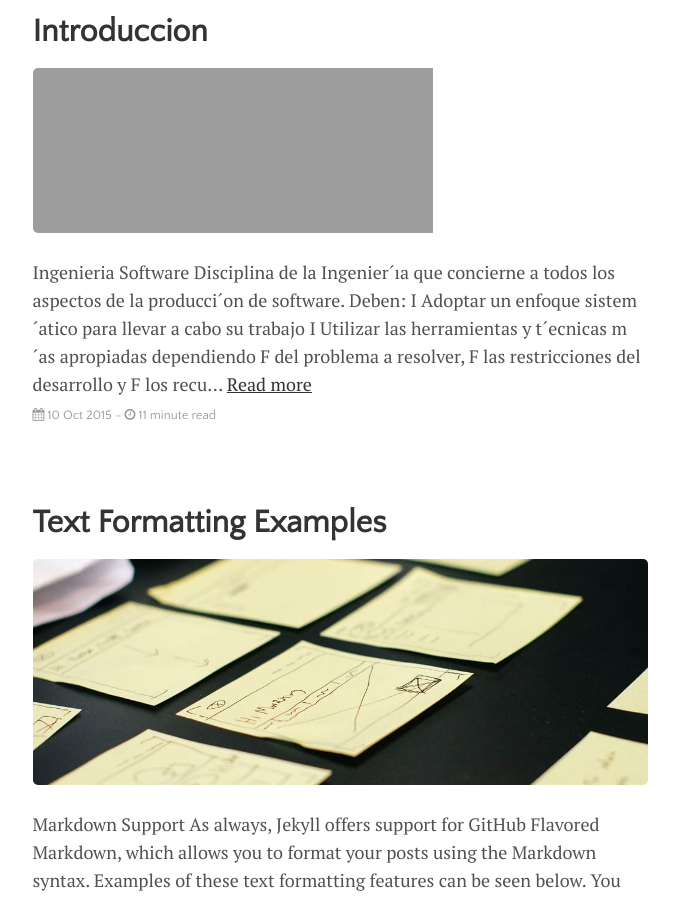
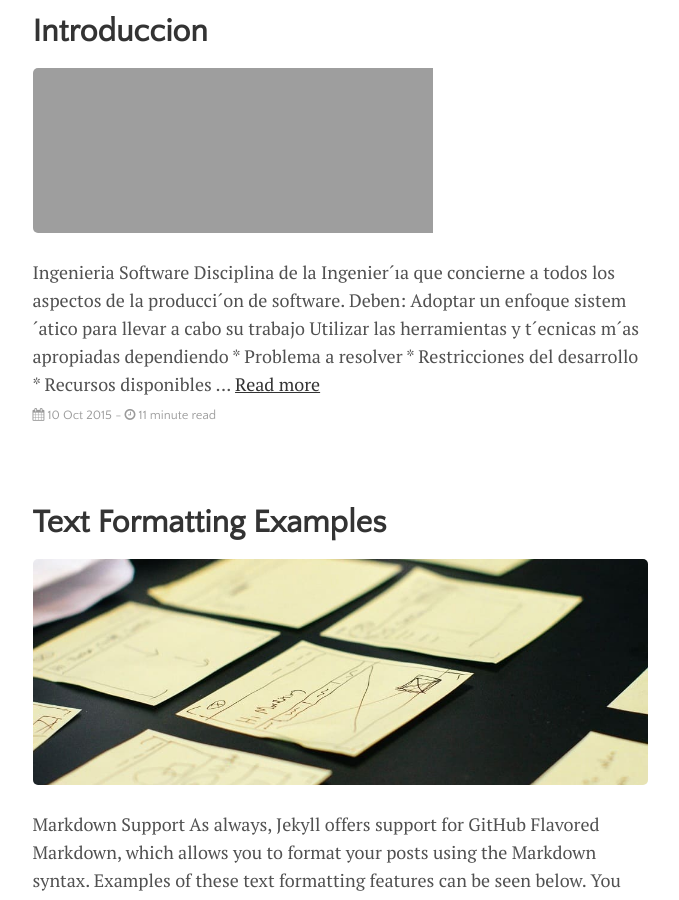
Before and after one commit to Anna-Montoya2020/Ingenieria-de-Software-Proyecto, a Jekyll site: the page built from index.html, in a window 1280 px wide and 900 px high, scrolled down 732 px. Shown: the whole window, without its empty margins (300-979 px from the left). Built offline with Jekyll 4.4.1, drawn with Linux system fonts in a browser that asks for light colours; the list of posts is cut into pages by our own code.

Commit message:
modificacion
modificacion

```diff
--- a/_posts/2015-10-10-getting-started.md
+++ b/_posts/2015-10-10-getting-started.md
@@ -10,11 +10,11 @@ image: https://mexico.unir.net/wp-content/uploads/2018/11/maestria-en-ingenieria
 # Ingenieria Software
 Disciplina de la Ingenier´ıa que concierne a todos los aspectos de la producci´on de software.
 Deben:
-  I Adoptar un enfoque sistem´atico para llevar a cabo su trabajo
-  I Utilizar las herramientas y t´ecnicas m´as apropiadas dependiendo
-     F del problema a resolver,
-     F las restricciones del desarrollo y
-     F los recursos disponibles.
+Adoptar un enfoque sistem´atico para llevar a cabo su trabajo
+   Utilizar las herramientas y t´ecnicas m´as apropiadas dependiendo
+     * Problema a resolver
+     * Restricciones del desarrollo
+     * Recursos disponibles
 
 
 ![alt text](https://user-images.githubusercontent.com/8409329/32631384-17107870-c56e-11e7-932f-deeb7c12e4db.png "Ingenieria Demo Image")
```
